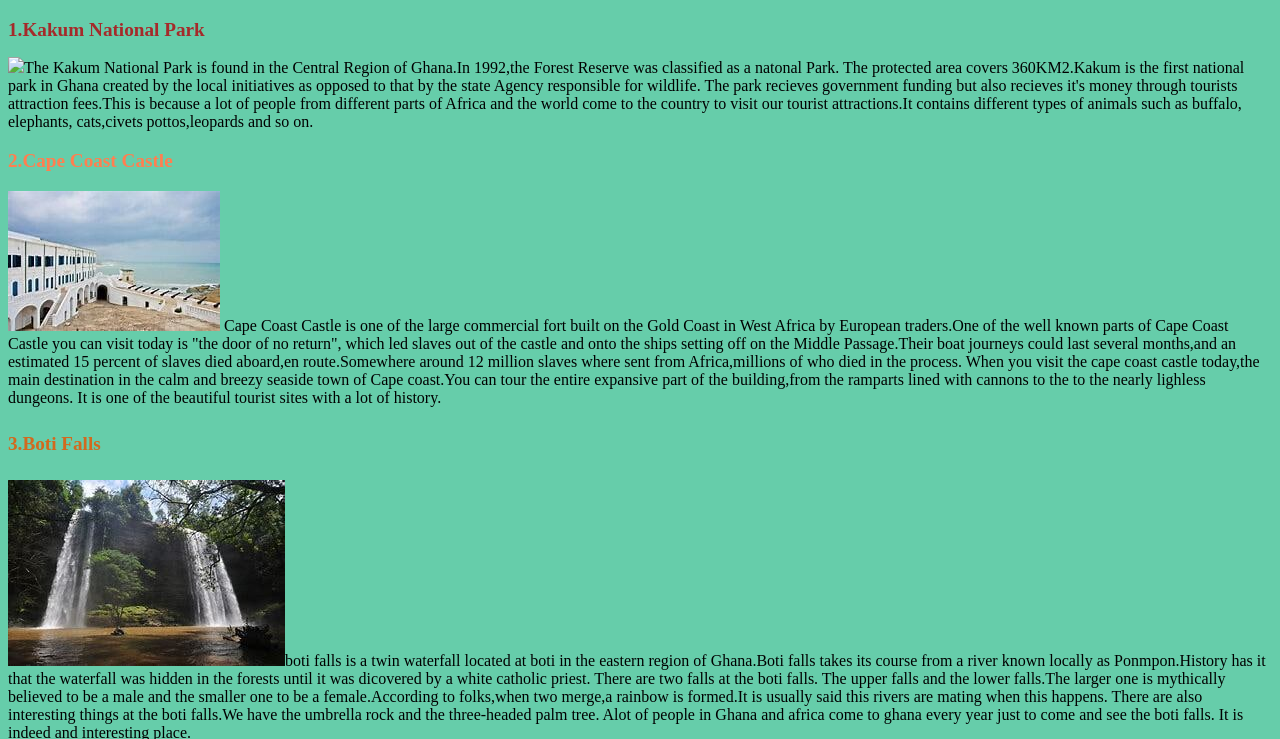
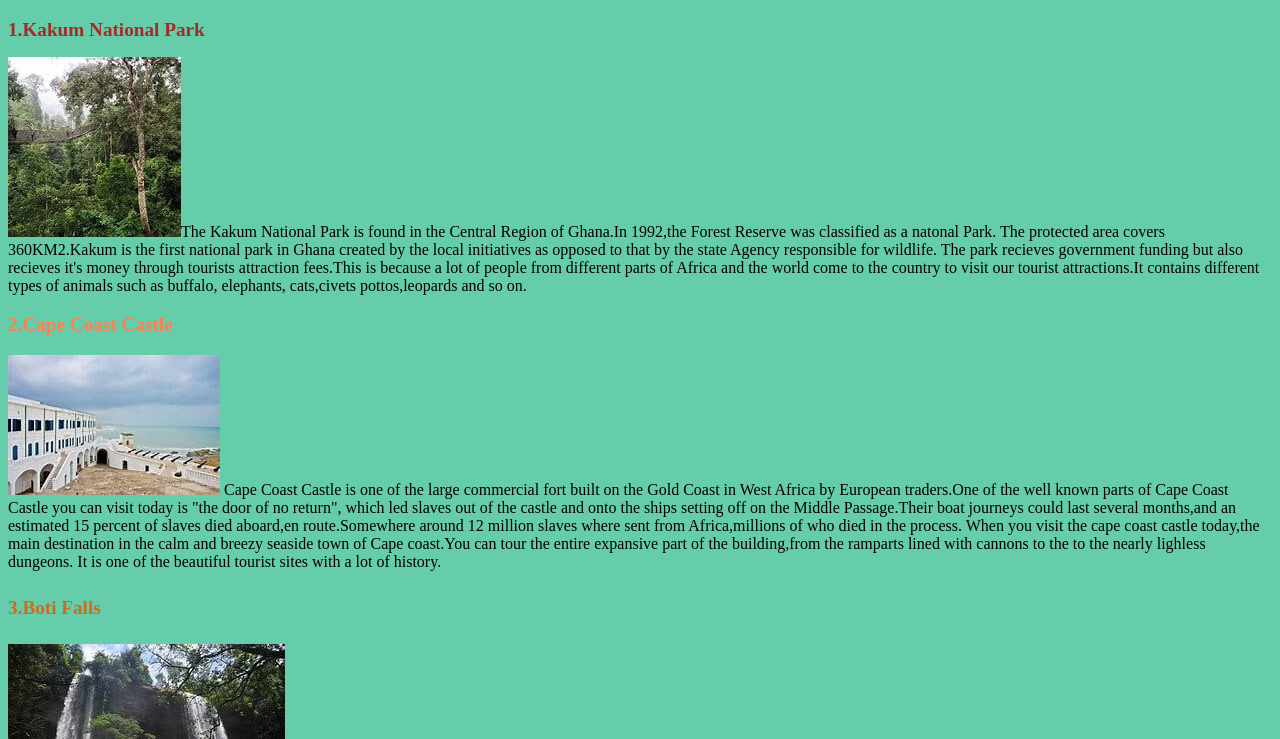
Before and after one commit to okornoedesmondkabutey/DCIT101-static-website, a plain HTML site: page index.htm in a window 1280 px wide. Shown: the part 61-800 px from the top of the page. Drawn offline with Linux system fonts and the light colour scheme.

Commit message:
Update index.htm

```diff
--- a/index.htm
+++ b/index.htm
@@ -11,7 +11,7 @@
 
     <h2>1.Kakum National Park</h2>
 
-    <img src="1.jpg."
+    <img src="1.jpg"
     <p1>The Kakum National Park is found in the Central Region of Ghana.In 1992,the Forest Reserve was classified as a natonal Park.
 The protected area covers 360KM2.Kakum is the first national park in Ghana created by the local initiatives as opposed to that by the state Agency responsible for wildlife.
 The park recieves government funding but also recieves it's money through tourists attraction fees.This is because a lot of people from different parts of Africa and the world come to the country
```
